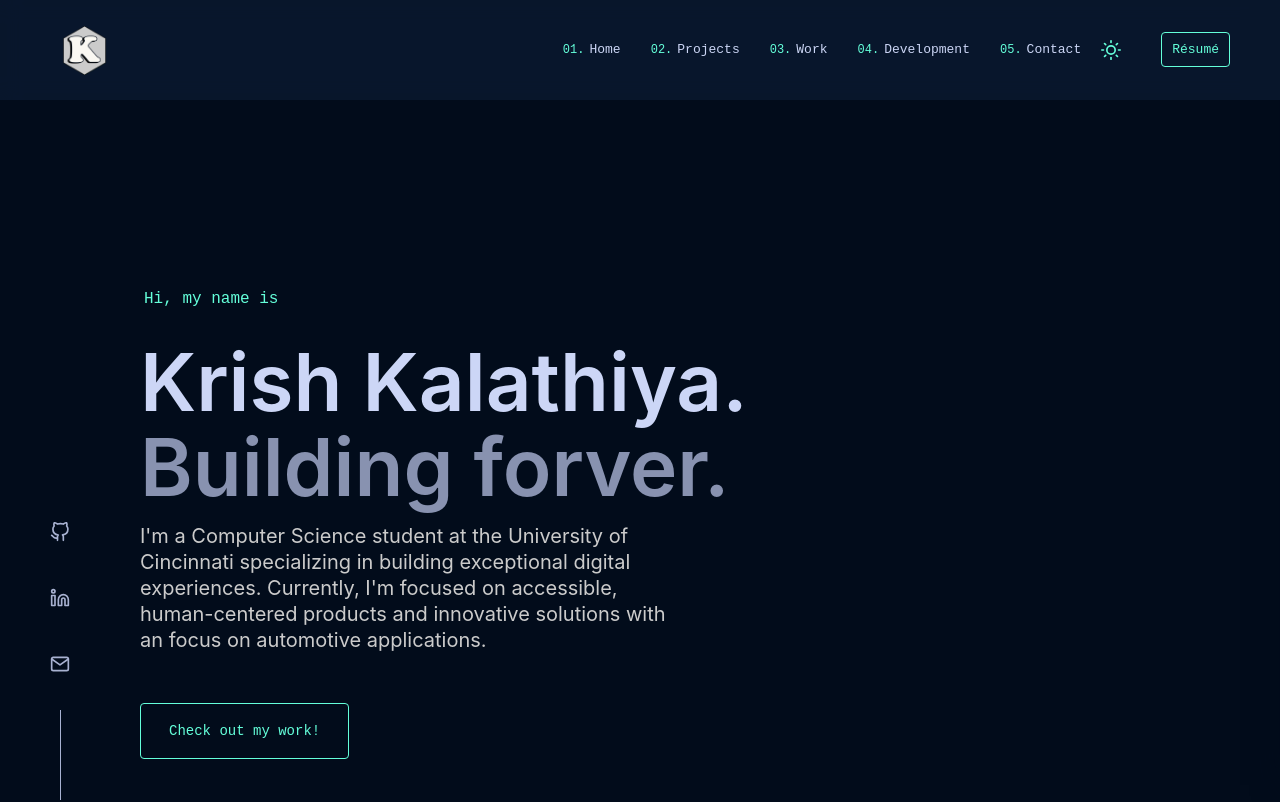
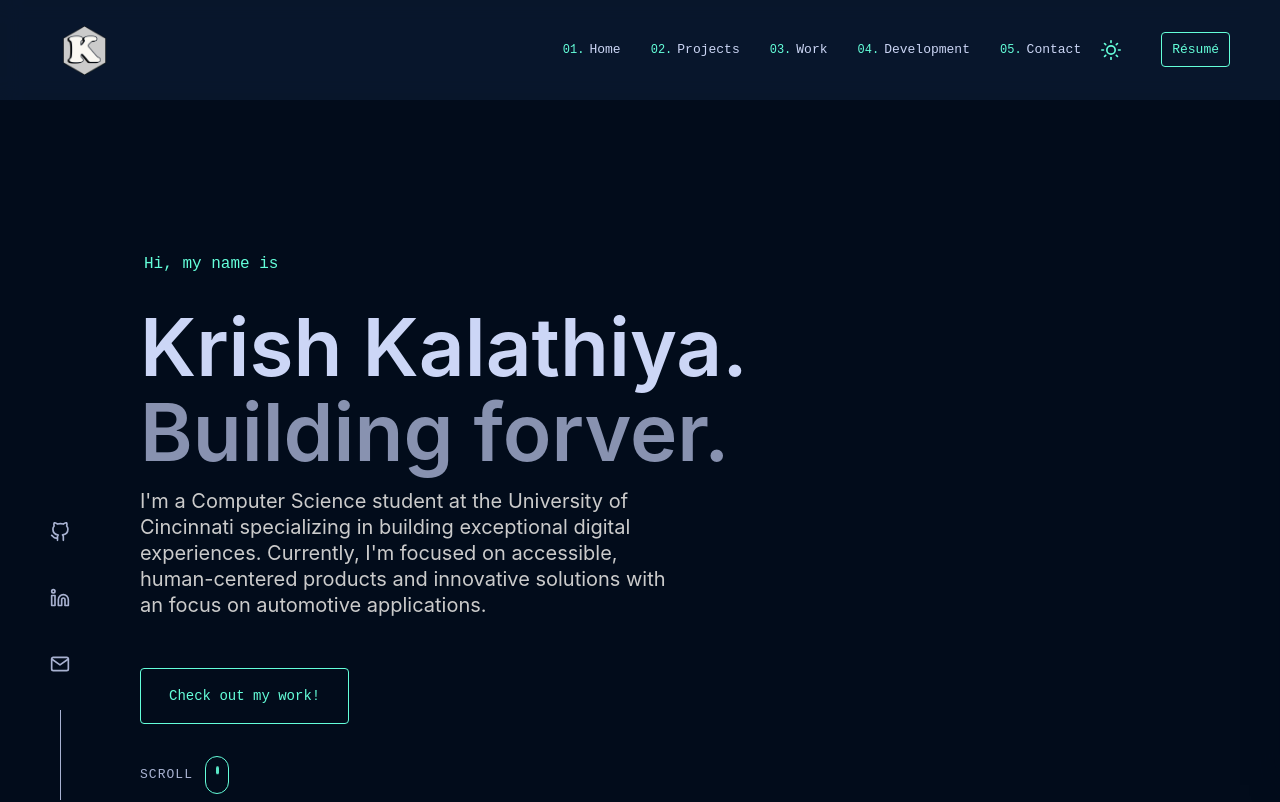
Before and after one commit to KrishKalathiya/portfolio-site, a React (Vite) app: page / in a window 1280 px wide. Shown: the top 802 px of the page. Built offline with nearby package versions, Linux system fonts and the light colour scheme.

Commit message:
Added a scroll indicator near the hero CTA

```diff
--- a/src/App.css
+++ b/src/App.css
@@ -563,6 +563,57 @@ section {
   box-shadow: 0 10px 30px -15px var(--navy-shadow);
 }
 
+.scroll-indicator {
+  margin-top: 32px;
+  display: inline-flex;
+  align-items: center;
+  gap: 12px;
+  color: var(--light-slate);
+  font-family: var(--font-mono);
+  font-size: var(--fz-xs);
+  letter-spacing: 0.08em;
+  text-transform: uppercase;
+}
+
+.scroll-indicator:hover {
+  color: var(--green);
+}
+
+.scroll-mouse {
+  width: 24px;
+  height: 38px;
+  border: 1px solid var(--green);
+  border-radius: 14px;
+  display: flex;
+  justify-content: center;
+  padding-top: 8px;
+}
+
+.scroll-wheel {
+  width: 3px;
+  height: 8px;
+  border-radius: 999px;
+  background-color: var(--green);
+  animation: scroll-wheel 1.6s var(--easing) infinite;
+}
+
+@keyframes scroll-wheel {
+  0% {
+    opacity: 1;
+    transform: translateY(0);
+  }
+
+  60% {
+    opacity: 0.2;
+    transform: translateY(10px);
+  }
+
+  100% {
+    opacity: 0;
+    transform: translateY(12px);
+  }
+}
+
 /* ========================
    About Section
    ======================== */
@@ -1292,6 +1343,14 @@ footer {
     margin: 0 0 20px 2px;
   }
 
+  .scroll-indicator {
+    gap: 10px;
+  }
+
+  .scroll-indicator-text {
+    display: none;
+  }
+
   .projects-grid {
     grid-template-columns: 1fr;
   }
--- a/src/components/Hero.jsx
+++ b/src/components/Hero.jsx
@@ -29,6 +29,12 @@ function Hero() {
         {heroData.description}
       </p>
       <a href="#projects" className="cta-button fade-in">{heroData.ctaText}</a>
+      <a href="#about" className="scroll-indicator fade-in" aria-label="Scroll to About section">
+        <span className="scroll-indicator-text">Scroll</span>
+        <span className="scroll-mouse" aria-hidden="true">
+          <span className="scroll-wheel" />
+        </span>
+      </a>
     </section>
   );
 }
```
